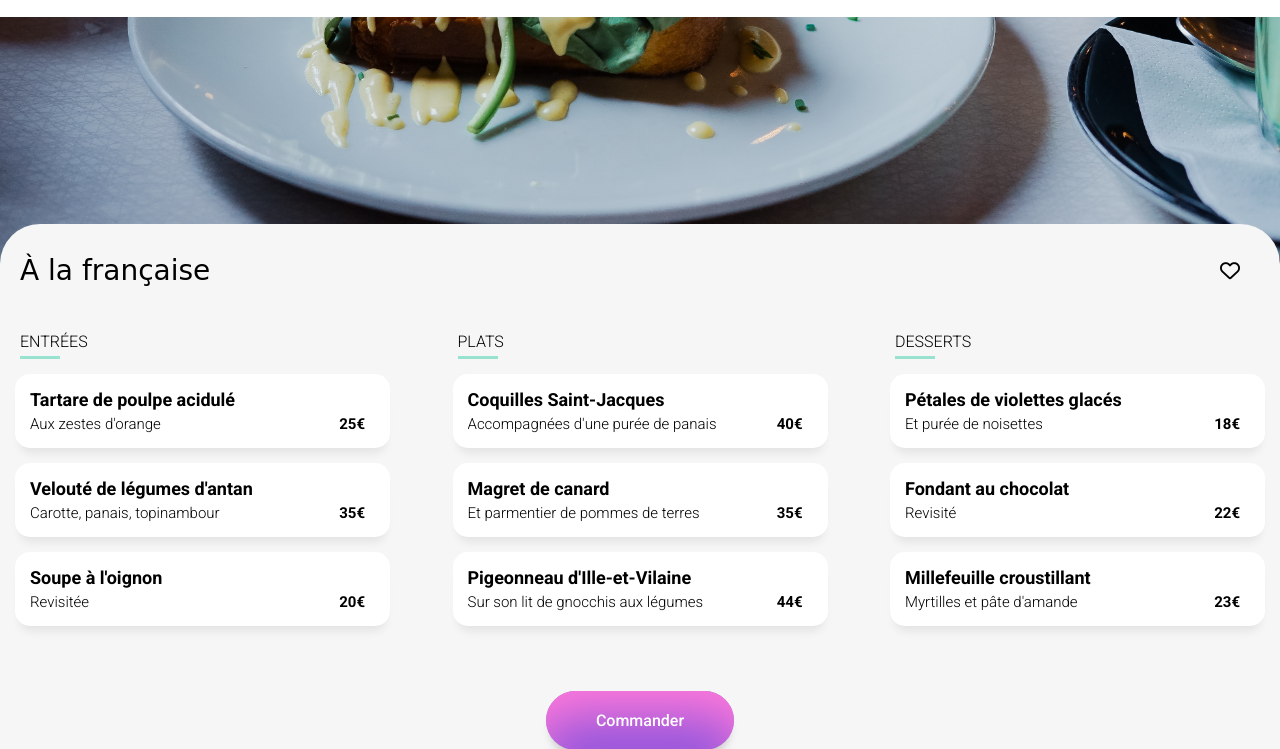
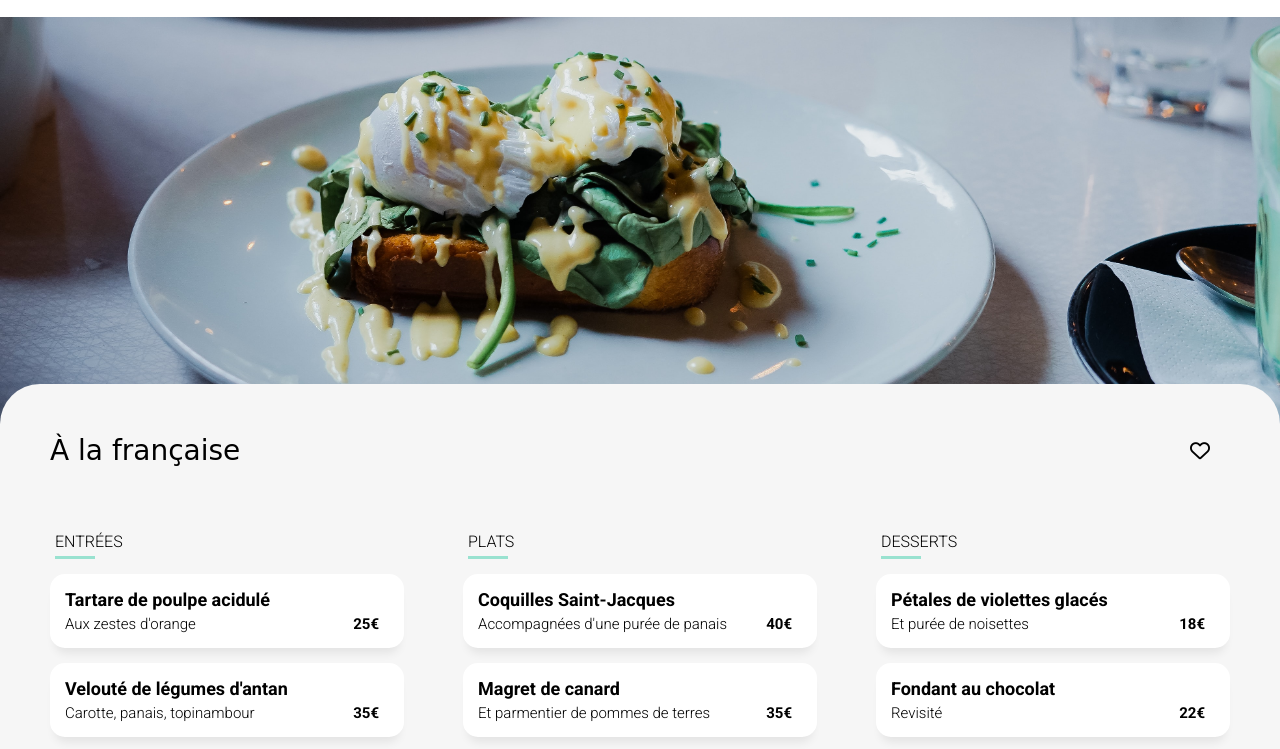
Before and after one commit to chloeadriancreates/ChloeAdrian_3_15112021, a website: page aLaFrancaise.html in a window 1280 px wide. Shown: the part 57-806 px from the top of the page. Drawn offline with Linux system fonts and the light colour scheme; a web font is replaced by a local one.

Commit message:
Updated menu layout for wider devices

```diff
--- a/aLaFrancaise.html
+++ b/aLaFrancaise.html
@@ -26,8 +26,10 @@
         </section>
         <section class="menu">
             <section class="submenu">
-                <h2 class="submenu_heading menu_item1">Entrées</h2>
-                <div class="submenu_heading_underline menu_item1"></div>
+                <div class="menu_item1">
+                    <h2 class="submenu_heading">Entrées</h2>
+                    <div class="submenu_heading_underline"></div>
+                </div>
                 <div class="submenu_card menu_item2">
                     <div class="submenu_card_caption">
                         <div>
@@ -66,8 +68,10 @@
                 </div>
             </section>
             <section class="submenu">
-                <h2 class="submenu_heading menu_item5">Plats</h2>
-                <div class="submenu_heading_underline menu_item5"></div>
+                <div class="menu_item5">
+                    <h2 class="submenu_heading">Plats</h2>
+                    <div class="submenu_heading_underline"></div>
+                </div>
                 <div class="submenu_card menu_item6">
                     <div class="submenu_card_caption">
                         <div>
@@ -106,8 +110,10 @@
                 </div>
             </section>
             <section class="submenu">
-                <h2 class="submenu_heading menu_item9">Desserts</h2>
-                <div class="submenu_heading_underline menu_item9"></div>
+                <div class="menu_item9">
+                    <h2 class="submenu_heading">Desserts</h2>
+                    <div class="submenu_heading_underline"></div>
+                </div>
                 <div class="submenu_card menu_item10">
                     <div class="submenu_card_caption">
                         <div>
--- a/sass/pages/menu/sections/_banner.scss
+++ b/sass/pages/menu/sections/_banner.scss
@@ -25,3 +25,20 @@
         }
     }
 }
+
+// Media queries
+
+@media (min-width: 550px) {
+    .banner {
+        height: 500px;
+        &_title {
+            padding: 50px;
+        }
+    }
+}
+
+@media (min-width: 1100px) {
+    .banner {
+        background-position-y: 90%;
+    }
+}
--- a/sass/pages/menu/sections/_menu.scss
+++ b/sass/pages/menu/sections/_menu.scss
@@ -145,10 +145,16 @@
 
 @media(min-width: 600px) {
     .menu {
-        @include flex(row, space-between, start);
+        @include flex(row, space-between, stretch);
+        padding: 15px 50px;
 
         .submenu {
             width: 30%;
+            @include flex(column, space-between, start);
+
+            &_card {
+                align-self: stretch;
+            }
         }
     }
 }
```
Also changed, not shown: public/css/style.css, 1 other file.
